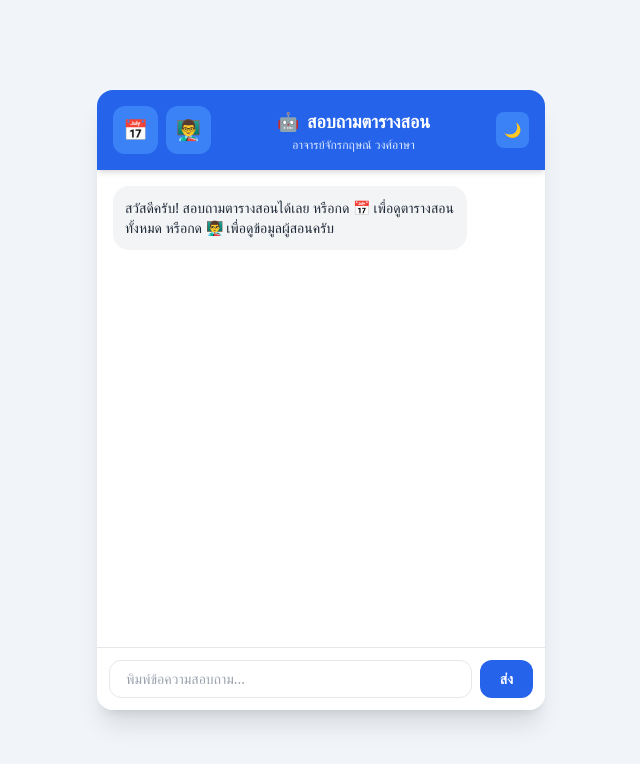
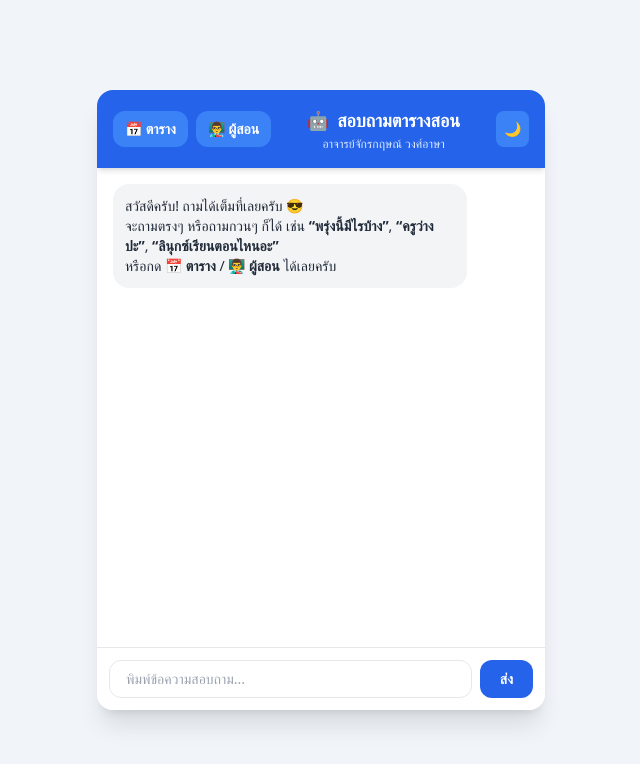
Before and after one commit to tohh888/Charkkrit_TARANGrend_BOT_101, a website: page public/index.html in a window 1280 px wide. Shown: the whole page, without its empty margins (319-959 px from the left). Drawn offline with nearby package versions, Linux system fonts and the light colour scheme.

Commit message:
feat: make teacher control visible and support conversational prompts

```diff
--- a/public/index.html
+++ b/public/index.html
@@ -25,11 +25,11 @@
         <div class="bg-blue-600 dark:bg-blue-800 text-white p-4 text-center shadow-md relative shrink-0 flex items-center justify-between">
             <!-- ปุ่มข้อมูล -->
             <div class="flex items-center gap-2">
-                <button onclick="openScheduleModal()" class="p-2.5 rounded-xl bg-blue-500 dark:bg-blue-700 hover:bg-blue-400 dark:hover:bg-blue-600 transition text-xl" title="ตารางสอน" aria-label="เปิดตารางสอน">
-                    📅
+                <button onclick="openScheduleModal()" class="px-3 py-2 rounded-xl bg-blue-500 dark:bg-blue-700 hover:bg-blue-400 dark:hover:bg-blue-600 transition text-sm font-semibold" title="ตารางสอน" aria-label="เปิดตารางสอน">
+                    📅 ตาราง
                 </button>
-                <button onclick="openTeacherModal()" class="p-2.5 rounded-xl bg-blue-500 dark:bg-blue-700 hover:bg-blue-400 dark:hover:bg-blue-600 transition text-xl" title="ข้อมูลผู้สอน" aria-label="เปิดข้อมูลผู้สอน">
-                    👨‍🏫
+                <button onclick="openTeacherModal()" class="px-3 py-2 rounded-xl bg-blue-500 dark:bg-blue-700 hover:bg-blue-400 dark:hover:bg-blue-600 transition text-sm font-semibold" title="ข้อมูลผู้สอน" aria-label="เปิดข้อมูลผู้สอน">
+                    👨‍🏫 ผู้สอน
                 </button>
             </div>
 
@@ -51,7 +51,9 @@
         <!-- Chat Box -->
         <div id="chat-box" class="flex-1 p-4 overflow-y-auto space-y-3">
             <div class="bg-gray-100 dark:bg-slate-700 p-3 rounded-2xl max-w-[85%] self-start text-gray-800 dark:text-gray-100 text-sm">
-                สวัสดีครับ! สอบถามตารางสอนได้เลย หรือกด 📅 เพื่อดูตารางสอนทั้งหมด หรือกด 👨‍🏫 เพื่อดูข้อมูลผู้สอนครับ
+                สวัสดีครับ! ถามได้เต็มที่เลยครับ 😎<br>
+                จะถามตรงๆ หรือถามกวนๆ ก็ได้ เช่น <b>“พรุ่งนี้มีไรบ้าง”</b>, <b>“ครูว่างปะ”</b>, <b>“ลินุกซ์เรียนตอนไหนอะ”</b><br>
+                หรือกด 📅 <b>ตาราง</b> / 👨‍🏫 <b>ผู้สอน</b> ได้เลยครับ
             </div>
         </div>
 
@@ -121,6 +123,7 @@
 
         const inputField = document.getElementById('user-input');
         const chatBox = document.getElementById('chat-box');
+        const chatHistory = [];
 
 
         // ตารางสอนและข้อมูลผู้สอน
@@ -302,6 +305,7 @@
                     return;
                 }
 
+                if (!response.body) throw new Error('เซิร์ฟเวอร์ไม่ได้ส่งข้อมูลกลับมา');
                 const reader = response.body.getReader();
                 const decoder = new TextDecoder('utf-8');
                 let rawText = '';
```
